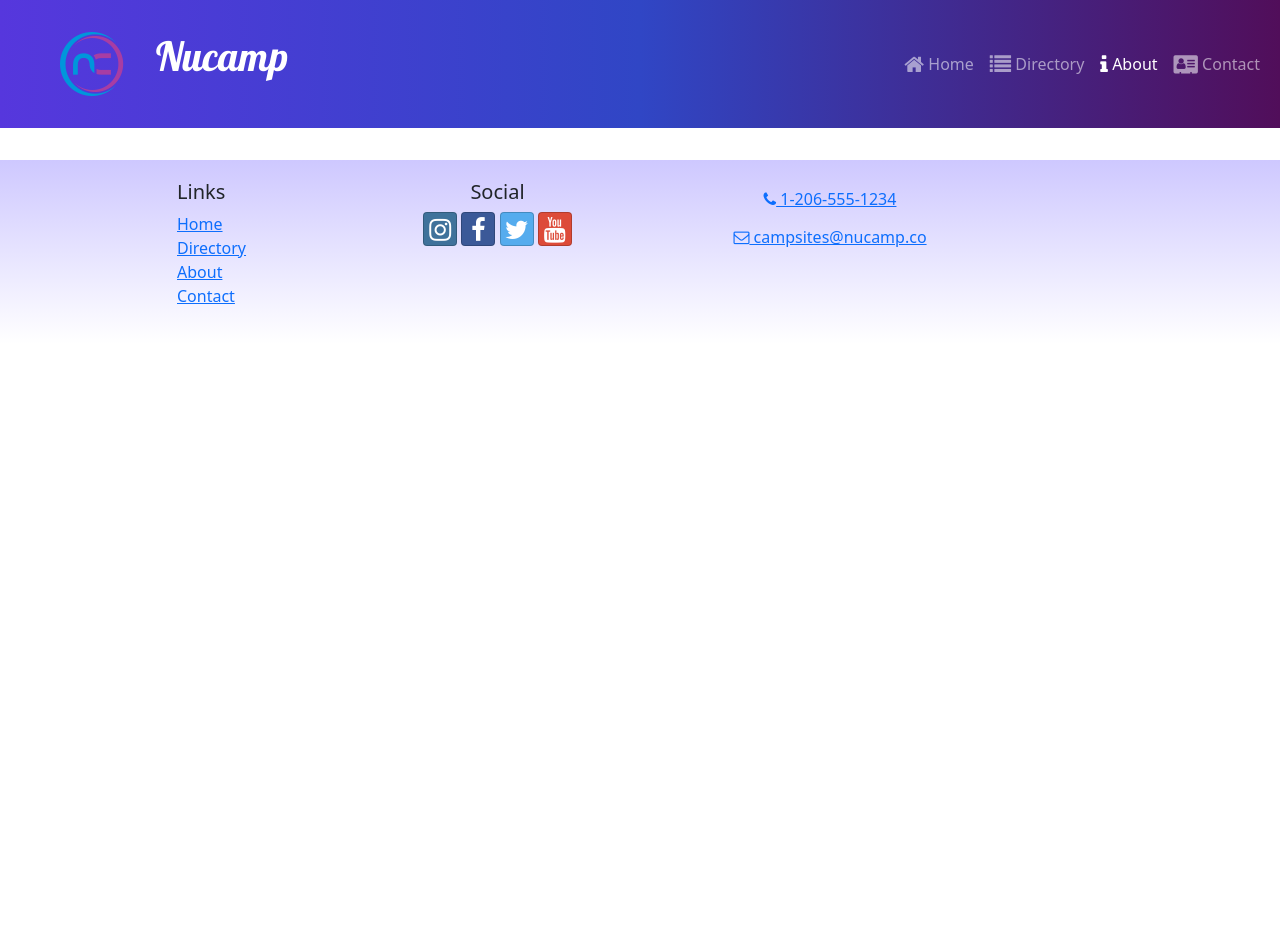
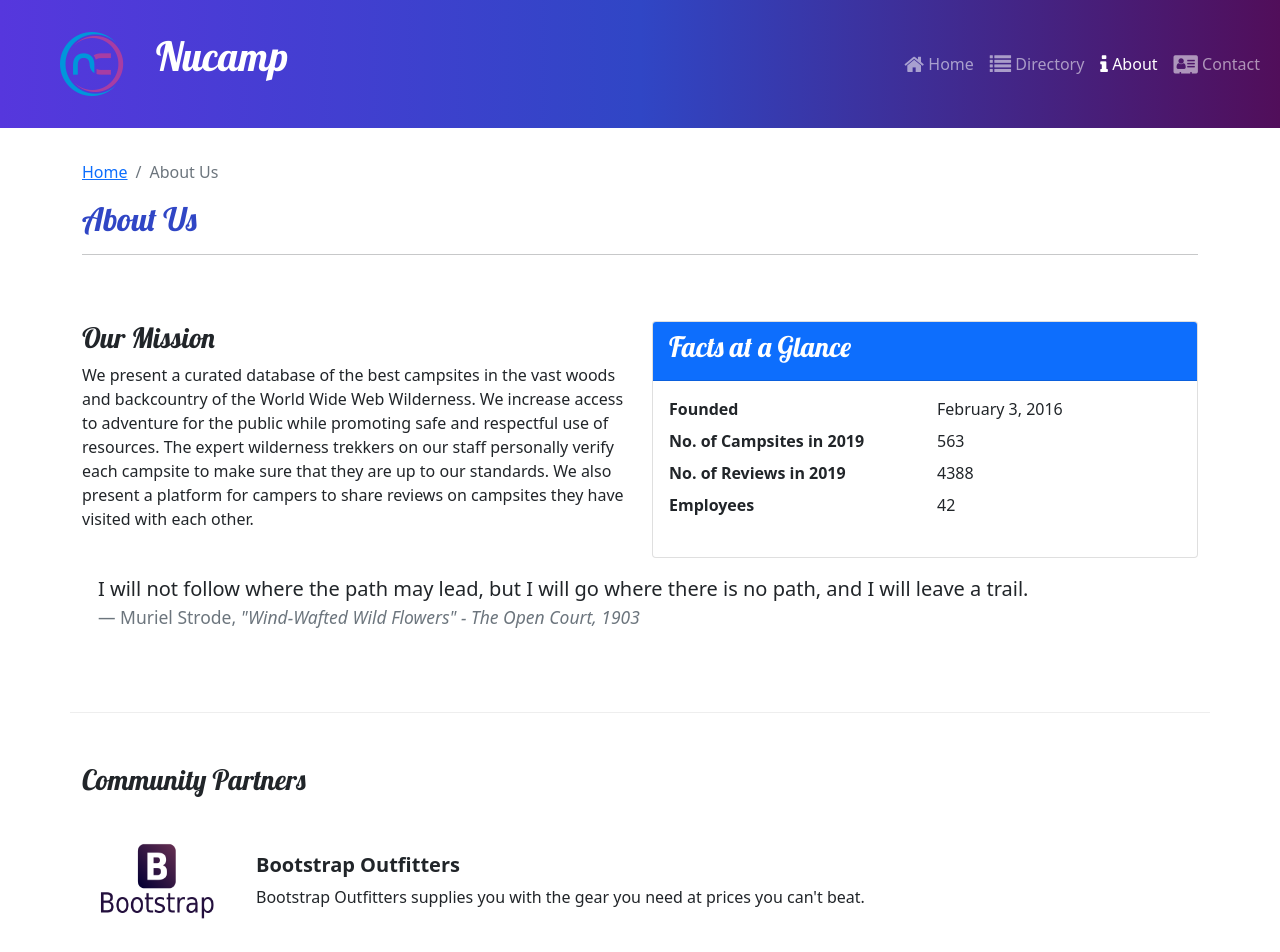
Before and after one commit to SimonHagos10/React-Redux, a React (Create React App) app: page /about in a window 1280 px wide. Shown: the top 952 px of the page. Before the commit the page ends 800 px from the top, so only its background shows below. Built offline with nearby package versions, Linux system fonts and the light colour scheme.

Commit message:
AnimatedDisplayCard

```diff
--- a/src/App.js
+++ b/src/App.js
@@ -6,6 +6,7 @@
 import Header from './components/Header';
 import Footer from './components/Footer';
 import CampsiteDetailPage from './pages/CampsiteDetailPage';
+import AboutPage from './pages/AboutPage';
 
 
 
@@ -18,6 +19,7 @@
                 <Route path = '/' element = {<HomePage />} />
                 <Route path = 'contact' element = {<ContactPage/>} />
                 <Route path = 'directory' element = {<CampsitesDirectoryPage/>} />
+                <Route path = 'about' element = {<AboutPage />} />
                 <Route
                     path='directory/:campsiteId'
                     element={<CampsiteDetailPage />}
--- /dev/null
+++ b/src/features/display/AnimatedDisplayCard.js
@@ -0,0 +1,32 @@
+import { useState, useEffect } from 'react';
+import { Card, CardImg, CardText, CardBody, CardTitle } from 'reactstrap';
+import { useSpring, animated } from 'react-spring';
+
+const AnimatedDisplayCard = ({ item }) => {
+    const { image, name, description } = item;
+    const [toggle, setToggle] = useState(false);
+
+    const animatedStyle = useSpring({
+        opacity: toggle ? 1 : 0,
+        transform: toggle ? 'scale(1,1)' : 'scale(1,0)',
+        config: { duration: 500 }
+    });
+
+    useEffect(() => {
+        setToggle(true);
+    }, []);
+
+    return (
+        <animated.div style={animatedStyle}>
+            <Card>
+                <CardImg src={image} alt={name} />
+                <CardBody>
+                    <CardTitle>{name}</CardTitle>
+                    <CardText>{description}</CardText>
+                </CardBody>
+            </Card>
+        </animated.div>
+    );
+};
+
+export default AnimatedDisplayCard;
--- a/src/features/display/DisplayList.js
+++ b/src/features/display/DisplayList.js
@@ -1,18 +1,23 @@
 import { Col, Row } from 'reactstrap';
-import  DisplayCard  from './DisplayCard';
+// import  DisplayCard  from './DisplayCard';
 import { selectFeaturedCampsite } from '../campsites/campsitesSlice';
 import { selectFeaturedPromotion } from '../promotions/promotionsSlice';
+import { selectFeaturedPartner } from '../partners/partnersSlice';
+import AnimatedDisplayCard from './AnimatedDisplayCard';
+
 
 const DisplayList = () => {
-    const items = [selectFeaturedCampsite(), selectFeaturedPromotion()];
+    const items = [selectFeaturedCampsite(), selectFeaturedPromotion(), selectFeaturedPartner()];
 
     return (
         <Row>
             {items.map((item, idx) => {
                 return (
-                    <Col md className='m-1'>
-                        <DisplayCard item={item} />
-                    </Col>
+                    item && (
+                        <Col md className='m-1'>
+                            <AnimatedDisplayCard item={item} />
+                        </Col>
+                    )
                 );
             })}
         </Row>
--- /dev/null
+++ b/src/features/partners/Partner.js
@@ -0,0 +1,17 @@
+
+const Partner = ({partner}) => {
+    if (partner) {
+        const {image, name, description} = partner;
+        return (
+            <>
+                <img src={image} alt={name} style={{width:'150px'}} />
+                <div className="m-4">
+                    <h5 className='fw-bold'>{name}</h5> {description}
+                </div>
+            </>
+        );
+    }
+    return null;
+}
+
+export default Partner;
--- /dev/null
+++ b/src/features/partners/PartnersList.js
@@ -0,0 +1,23 @@
+import { Row, Col } from 'reactstrap';
+import Partner from './Partner';
+import { selectAllPartners } from './partnersSlice';
+
+const PartnersList = () => {
+    const partners = selectAllPartners();
+
+    return (
+        <Col className='mt-4'>
+            <Row>
+                {partners.map((partner) => {
+                    return (
+                        <div className='d-flex mb-5' key={partner.id}>
+                            <Partner partner={partner} />
+                        </div>
+                    )
+                })}
+            </Row>
+        </Col>
+    )
+}
+
+export default PartnersList;
--- /dev/null
+++ b/src/features/partners/partnersSlice.js
@@ -0,0 +1,9 @@
+import { PARTNERS } from '../../app/shared/PARTNERS';
+
+export const selectAllPartners = () => {
+    return PARTNERS;
+}
+
+export const selectFeaturedPartner = () => {
+    return PARTNERS.find((partner) => partner.featured);
+}
--- /dev/null
+++ b/src/pages/AboutPage.js
@@ -0,0 +1,71 @@
+import { Col, Row, Container, Card, CardBody, CardHeader } from 'reactstrap';
+import SubHeader from '../components/SubHeader';
+import PartnersList from '../features/partners/PartnersList';
+
+const AboutPage = () => {
+    return (
+        <Container>
+            <SubHeader current='About Us' />
+            <Row className='row-content'>
+                <Col sm='6'>
+                    <h3>Our Mission</h3>
+                        <p>
+                        We present a curated database of the best campsites in the
+                            vast woods and backcountry of the World Wide Web Wilderness.
+                            We increase access to adventure for the public while
+                            promoting safe and respectful use of resources. The expert
+                            wilderness trekkers on our staff personally verify each
+                            campsite to make sure that they are up to our standards. We
+                            also present a platform for campers to share reviews on
+                            campsites they have visited with each other.
+                        </p>
+                </Col>
+                <Col sm='6'>
+                    <Card>
+                        <CardHeader className='bg-primary text-white'>
+                            <h3>Facts at a Glance</h3>
+                        </CardHeader>
+                        <CardBody>
+                        <dl className='row'>
+                                <dt className='col-6'>Founded</dt>
+                                <dd className='col-6'>February 3, 2016</dd>
+                                <dt className='col-6'>No. of Campsites in 2019</dt>
+                                <dd className='col-6'>563</dd>
+                                <dt className='col-6'>No. of Reviews in 2019</dt>
+                                <dd className='col-6'>4388</dd>
+                                <dt className='col-6'>Employees</dt>
+                                <dd className='col-6'>42</dd>
+                            </dl>
+                        </CardBody>
+                    </Card>
+                </Col>
+                <Col>
+                    <CardBody>
+                        <blockquote className='blockquote'>
+                            <p>
+                                I will not follow where the path may lead, but I
+                                    will go where there is no path, and I will leave
+                                    a trail.
+                            </p>
+                            <footer className='blockquote-footer'>
+                                Muriel Strode,{' '}
+                                    <cite title='Source Title'>
+                                        "Wind-Wafted Wild Flowers" - The Open Court,
+                                        1903
+                                    </cite>
+                            </footer>
+                        </blockquote>
+                    </CardBody>
+                </Col>
+            </Row>
+            <Row className='row-content'>
+                <Col xs='12'>
+                    <h3>Community Partners</h3>
+                </Col>
+                <PartnersList />
+            </Row>
+        </Container>
+    )
+}
+
+export default AboutPage;
```
